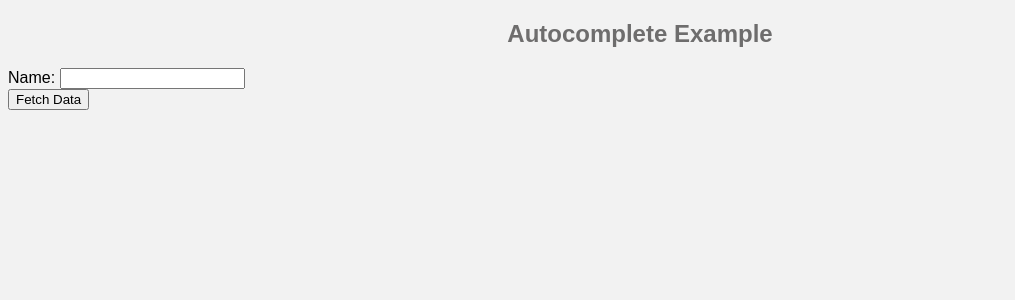
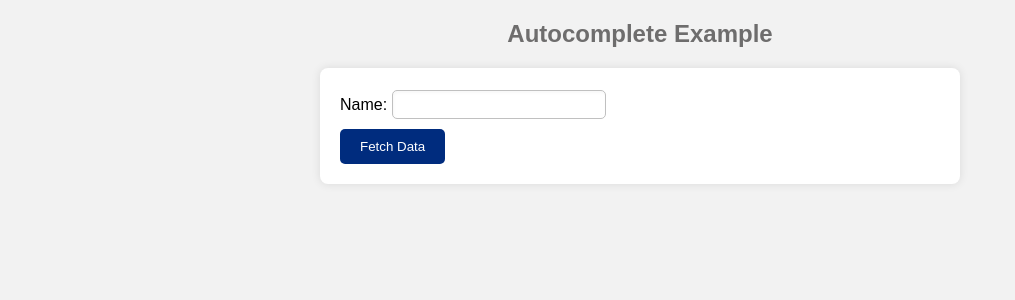
Before and after one commit to joao8545/JunctionX2023, a Flask app: page /appointment in a window 1280 px wide. Shown: the top 300 px of the page, without its empty margins (0-1015 px from the left). Run offline with Flask 3, Linux system fonts and the light colour scheme.

Commit message:
Fishing both appointment and machine pages

```diff
--- a/static/styles/appointment.css
+++ b/static/styles/appointment.css
@@ -13,27 +13,29 @@ h2{
 .autocomplete-dropdown-content {
     display: none;
     position: absolute;
-    background-color: #f1f1f1;
-    box-shadow: 0 8px 16px 0 rgba(0, 0, 0, 0.2);
+    background-color: #fff;
+    box-shadow: 0 2px 4px rgba(0, 0, 0, 0.1);
     z-index: 1;
     list-style-type: none;
     padding: 0;
     margin: 0;
+    border-radius: 5px;
 }
 
 .autocomplete-dropdown-content li {
-    padding: 8px;
+    padding: 12px;
     cursor: pointer;
+    transition: background-color 0.3s ease;
 }
 
 .autocomplete-dropdown-content li:hover {
-    background-color: #ddd;
+    background-color: #f0f0f0;
 }
 
 /* Hide the additional fields and labels initially */
 #additional-fields, #availability-button {
     display: none;
-    margin-top: 10px;
+    margin-top: 20px;
 }
 
 #region-label, #topic-label {
@@ -41,6 +43,93 @@ h2{
 }
 
 #available-machines {
-    margin-top: 10px;
+    margin-top: 20px;
     display: none;
 }
+
+/* Button styles */
+button {
+    background-color: var(--dark_blue);
+    color: #fff;
+    border: none;
+    padding: 10px 20px;
+    cursor: pointer;
+    border-radius: 5px;
+    transition: background-color 0.3s ease;
+    transition: opacity 0.3s;
+}
+
+button:hover {
+    opacity: 0.8;
+}
+
+input {
+  flex: 1;
+  height: 25px;
+  padding-left: 10px;
+  font-size: 14px;
+  border-width: 1px;
+  border-style: solid;
+  border-color: rgb(192, 192, 192);
+  border-radius: 5px;
+  box-shadow: inset 1px 2px 3px rgba(124, 124, 124, 0.05);
+  width: 200px;
+  margin-bottom: 10px;
+  margin-top: 2px;
+}
+
+input::placeholder {
+  font-size: 1px;
+  color: gray;
+}
+
+/* Form container */
+.page-grid {
+    max-width: 600px;
+    margin: 0 auto;
+    padding: 20px;
+    background-color: #fff;
+    border-radius: 8px;
+    box-shadow: 0 0 10px rgba(0, 0, 0, 0.1);
+}
+
+a {
+    font-weight: bold;
+    color: var(--dark_blue); /* Link color */
+    text-decoration: none; /* Remove default underline */
+    transition: opacity 0.3s ease; /* Smooth color transition */
+}
+
+a:hover {
+    opacity: 0.8; /* Change color on hover */
+}
+
+
+
+/* Style for the table container */
+#table-container {
+    margin-top: 20px;
+}
+
+/* Style for the table */
+table {
+    width: 100%;
+    border-collapse: collapse;
+    border-radius: 1px;
+    margin-top: 10px;
+    background-color: #fff;
+    box-shadow: 0 0 10px rgba(0, 0, 0, 0.1);
+    font-size: 14px;
+}
+
+/* Style for table data cells */
+td {
+    padding: 10px;
+    border-bottom: 1px solid black;
+}
+
+/* Style for the warning message */
+.warning-message {
+    color: red;
+    font-weight: bold;
+}
--- a/templates/machine.html
+++ b/templates/machine.html
@@ -9,7 +9,7 @@
 <body>
     <div class="day-navigation">
         <button onclick="changeDay(-1)">Previous Day</button>
-        <h2 id="currentDay">Day </h2>
+        <h2 id="currentDay">Day 24</h2>
         <button onclick="changeDay(1)">Next Day</button>
     </div>
     <div class="timeline" id="timelineContent">
```
Also changed, not shown: static/styles/machine.css (+20 -0 lines).
